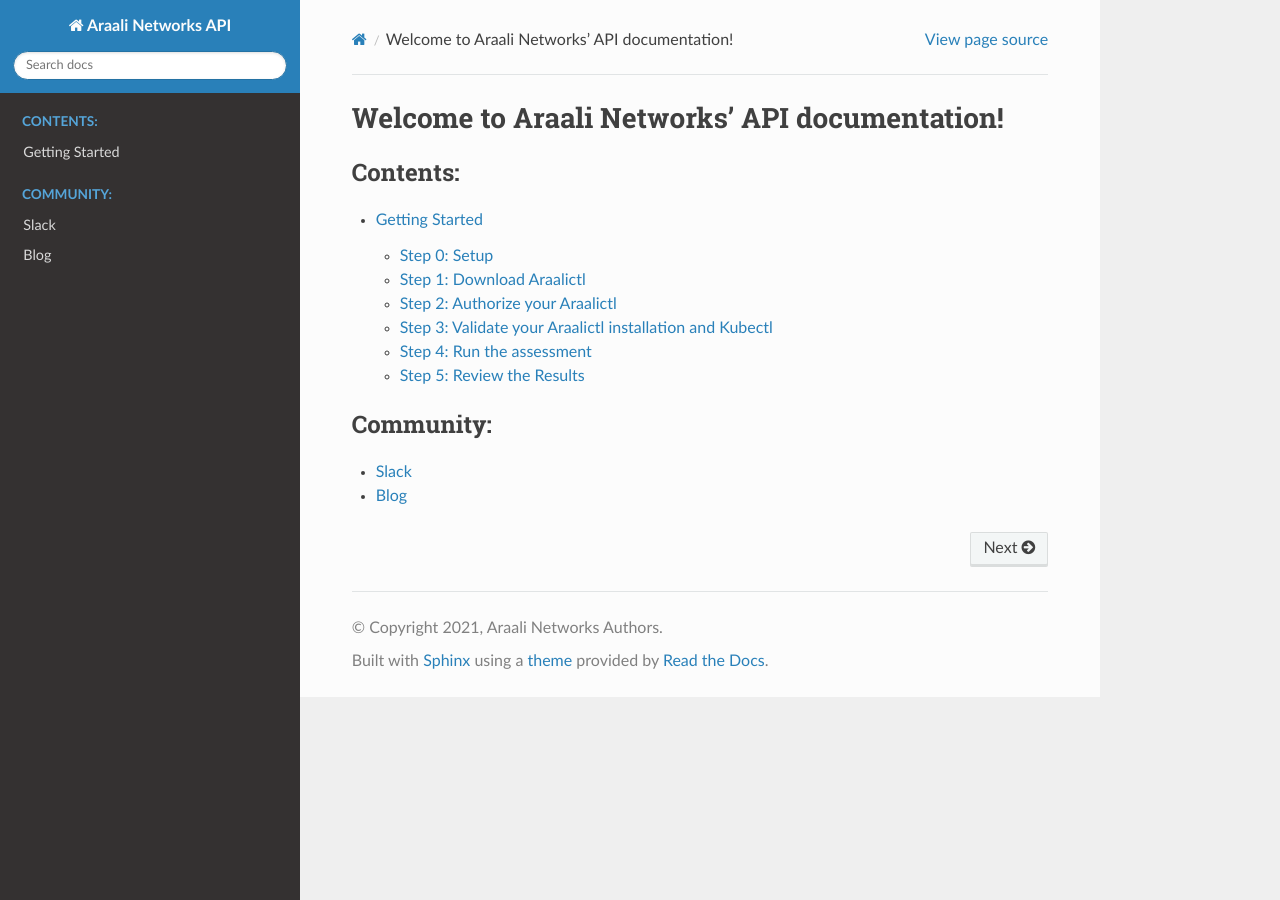
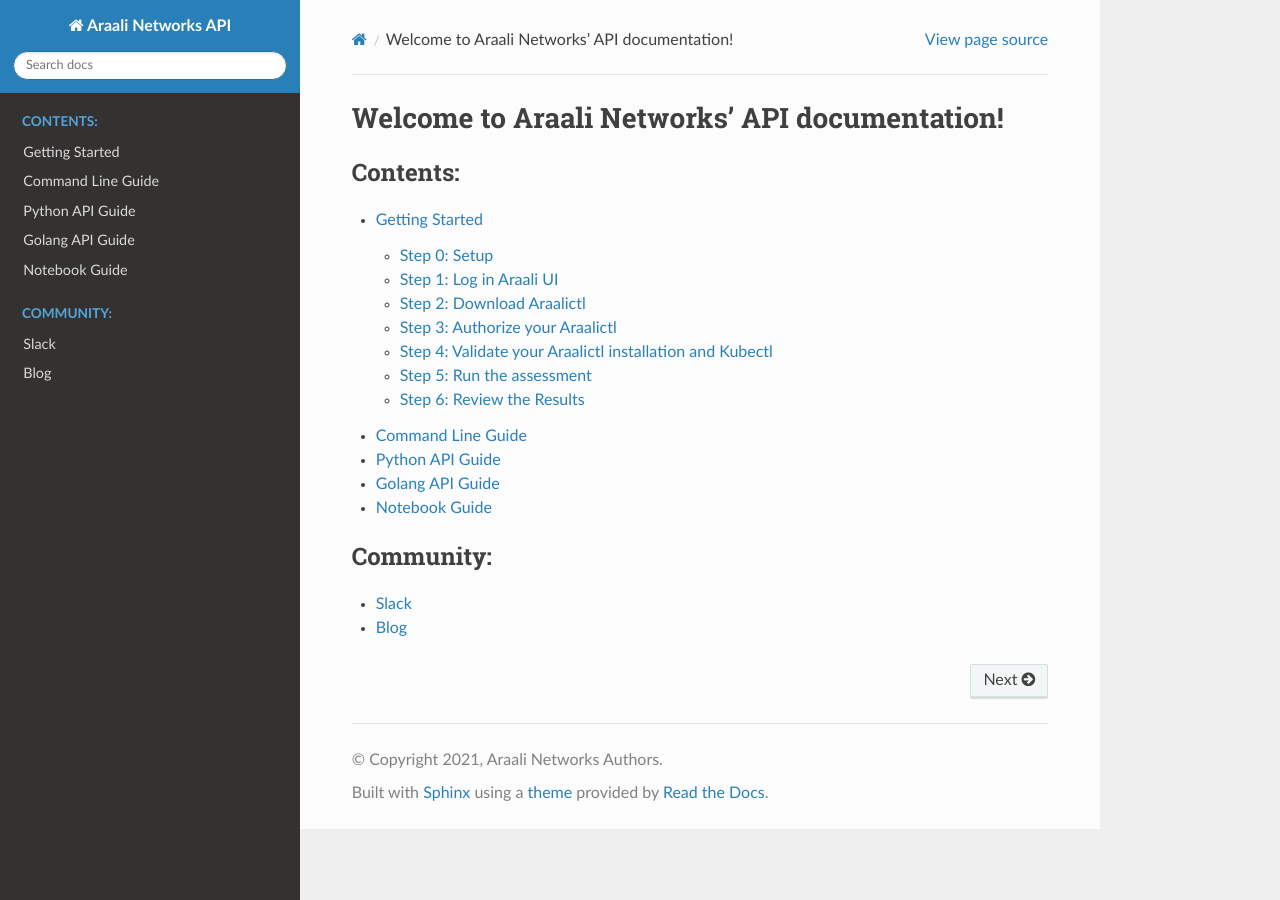
Before and after one commit to araalinetworks/api, a Sphinx documentation site: the page built from doc/source/index.rst, in a window 1280 px wide. Built offline with Sphinx 7.4.7 and the Read the Docs theme 2.0.0, drawn with Linux system fonts in a browser that asks for light colours.

Commit message:
added more sections. update from ashish

```diff
--- /dev/null
+++ b/doc/source/araalictlcommandline.rst
@@ -0,0 +1,3 @@
+Command Line Guide
+==================
+Coming soon!
--- /dev/null
+++ b/doc/source/araalictlgolang.rst
@@ -0,0 +1,3 @@
+Golang API Guide
+================
+Coming soon!
--- /dev/null
+++ b/doc/source/araalictlnotebook.rst
@@ -0,0 +1,3 @@
+Notebook Guide
+==============
+Coming soon!
--- /dev/null
+++ b/doc/source/araalictlpython.rst
@@ -0,0 +1,3 @@
+Python API Guide
+================
+Coming soon!
--- a/doc/source/index.rst
+++ b/doc/source/index.rst
@@ -11,6 +11,10 @@
    :caption: Contents:
 
    gettingstarted
+   araalictlcommandline
+   araalictlpython
+   araalictlgolang
+   araalictlnotebook
 
 .. toctree::
    :maxdepth: 2
```
Also changed, not shown: doc/source/gettingstarted.rst (+47 -23 lines).
